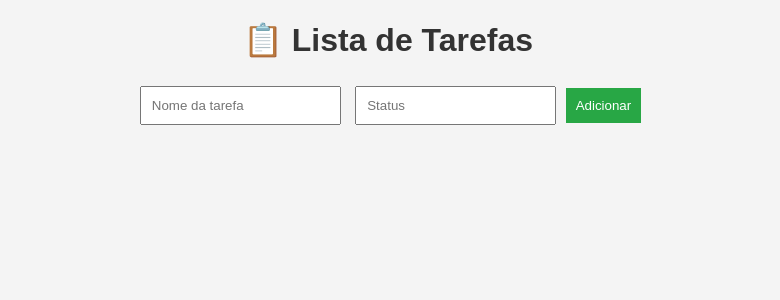
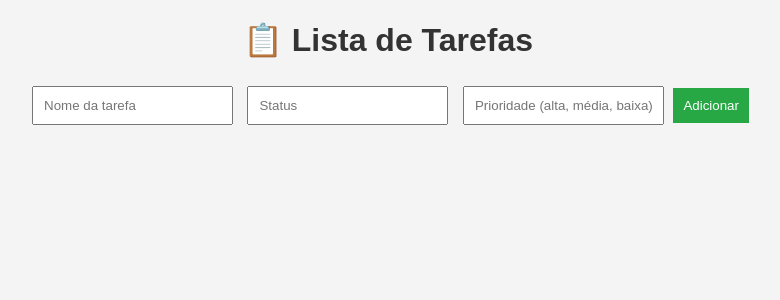
Before and after one commit to Raul691/TechFlowSolutions, a Flask app: page / in a window 1280 px wide. Shown: the top 300 px of the page, without its empty margins (252-1032 px from the left). Run offline with Flask 3, Linux system fonts and the light colour scheme.

Commit message:
feat: adição de prioridade nas tarefas (mudança de escopo)

```diff
--- a/src/app.py
+++ b/src/app.py
@@ -8,34 +8,49 @@ tarefas = []
 def home():
     return render_template('index.html', tarefas=tarefas)
 
+
 @app.route('/tarefas_web', methods=['POST'])
 def criar_tarefa_web():
     nome = request.form.get('nome')
     status = request.form.get('status')
+    prioridade = request.form.get('prioridade')
 
     tarefas.append({
         "nome": nome,
-        "status": status
+        "status": status,
+        "prioridade": prioridade if prioridade else "normal"
     })
 
     return redirect('/')
+
 
 @app.route('/tarefas', methods=['GET'])
 def listar_tarefas():
     return jsonify(tarefas)
 
+
 @app.route('/tarefas', methods=['POST'])
 def criar_tarefa():
-    nova_tarefa = request.json
+    nova_tarefa = {
+        "nome": request.json.get("nome"),
+        "status": request.json.get("status"),
+        "prioridade": request.json.get("prioridade", "normal")
+    }
     tarefas.append(nova_tarefa)
     return jsonify(nova_tarefa), 201
+
 
 @app.route('/tarefas/<int:id>', methods=['PUT'])
 def atualizar_tarefa(id):
     if id < len(tarefas):
-        tarefas[id] = request.json
+        tarefas[id] = {
+            "nome": request.json.get("nome"),
+            "status": request.json.get("status"),
+            "prioridade": request.json.get("prioridade", "normal")
+        }
         return jsonify(tarefas[id])
     return "Tarefa não encontrada", 404
+
 
 @app.route('/tarefas/<int:id>', methods=['DELETE'])
 def deletar_tarefa(id):
@@ -44,5 +59,6 @@ def deletar_tarefa(id):
         return jsonify(tarefa_removida)
     return "Tarefa não encontrada", 404
 
+
 if __name__ == '__main__':
     app.run(debug=True)
--- a/src/templates/index.html
+++ b/src/templates/index.html
@@ -40,6 +40,7 @@
 <form method="POST" action="/tarefas_web">
     <input type="text" name="nome" placeholder="Nome da tarefa" required>
     <input type="text" name="status" placeholder="Status">
+    <input type="text" name="prioridade" placeholder="Prioridade (alta, média, baixa)">
     <button type="submit">Adicionar</button>
 </form>
 
@@ -47,6 +48,7 @@
 <div class="tarefa">
     <p><strong>{{ t.nome }}</strong></p>
     <p>{{ t.status }}</p>
+    <p>{{ t.prioridade }}</p>
 </div>
 {% endfor %}
 
```
